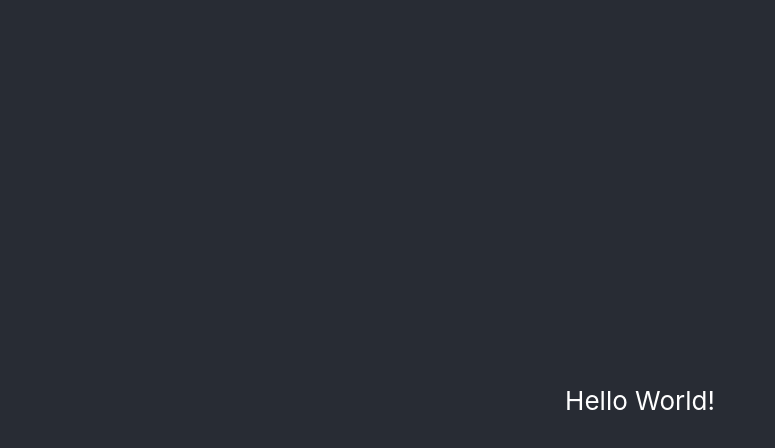
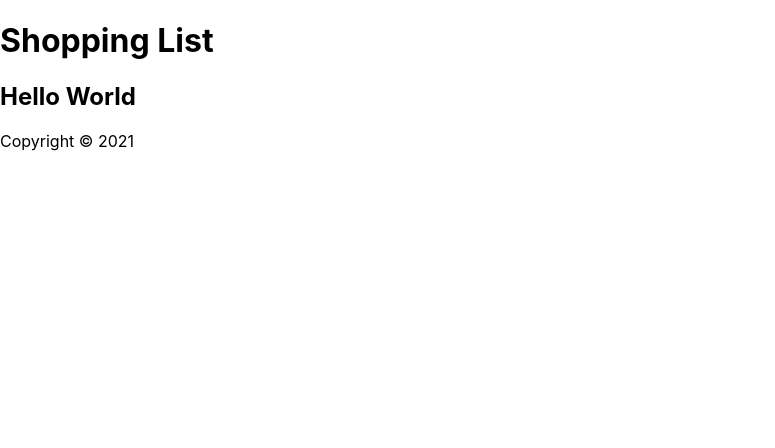
Before and after one commit to Chris-isCoding/shopping-list, a React (Create React App) app: page / in a window 1280 px wide. Shown: the top 448 px of the page, without its empty margins (0-775 px from the left). Built offline with nearby package versions, Linux system fonts and the light colour scheme.

Commit message:
feat: Add default components

```diff
--- a/src/App.js
+++ b/src/App.js
@@ -1,11 +1,13 @@
-import './App.css';
+import Header from './Components/Header';
+import Content from './Components/Content';
+import Footer from './Components/Footer';
 
 function App() {
   return (
     <div className='App'>
-      <header className='App-header'>
-        <p>Hello World!</p>
-      </header>
+      <Header />
+      <Content />
+      <Footer />
     </div>
   );
 }
--- /dev/null
+++ b/src/Components/Content.js
@@ -0,0 +1,9 @@
+const Content = () => {
+  return (
+    <main>
+      <h2>Hello World</h2>
+    </main>
+  );
+};
+
+export default Content;
--- /dev/null
+++ b/src/Components/Footer.js
@@ -0,0 +1,11 @@
+const Footer = () => {
+  const today = new Date();
+
+  return (
+    <footer>
+      <p>Copyright &copy; {today.getFullYear()}</p>
+    </footer>
+  );
+};
+
+export default Footer;
--- /dev/null
+++ b/src/Components/Header.js
@@ -0,0 +1,9 @@
+const Header = () => {
+  return (
+    <header>
+      <h1>Shopping List</h1>
+    </header>
+  );
+};
+
+export default Header;
```
